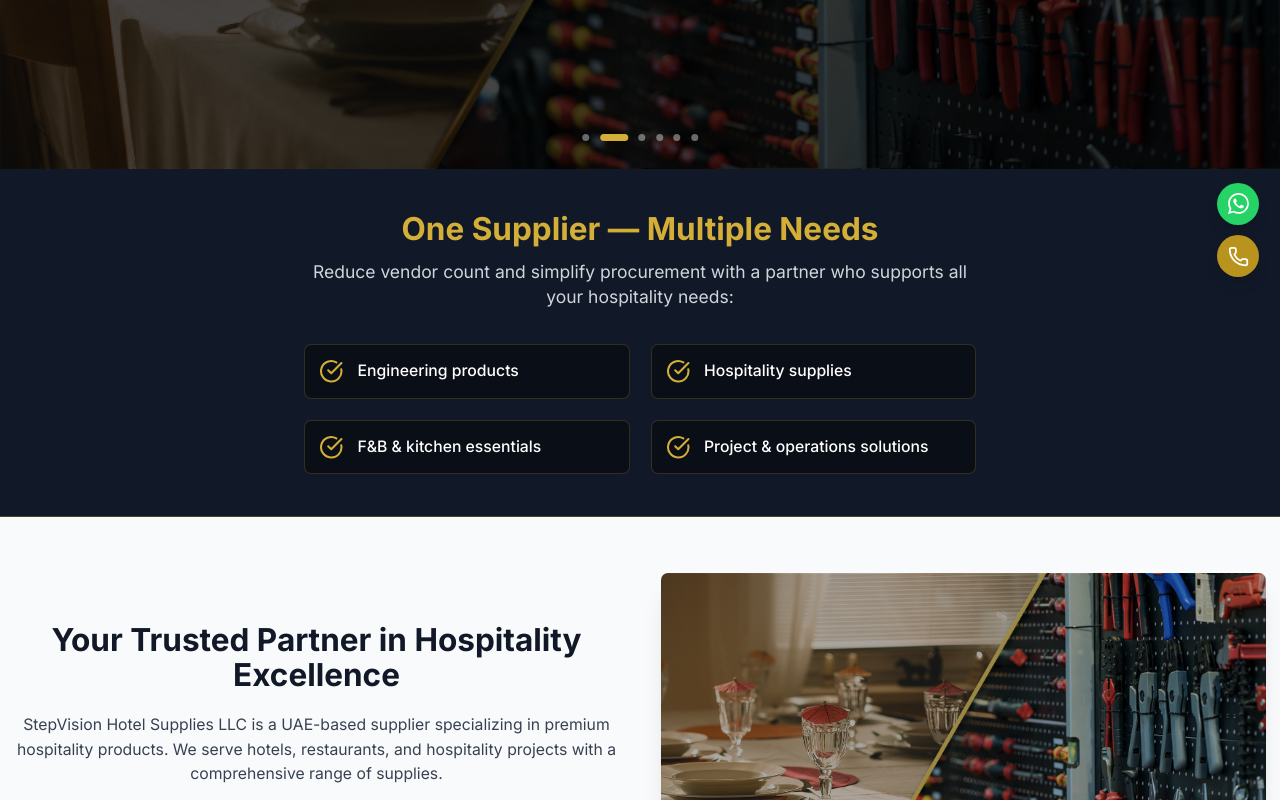
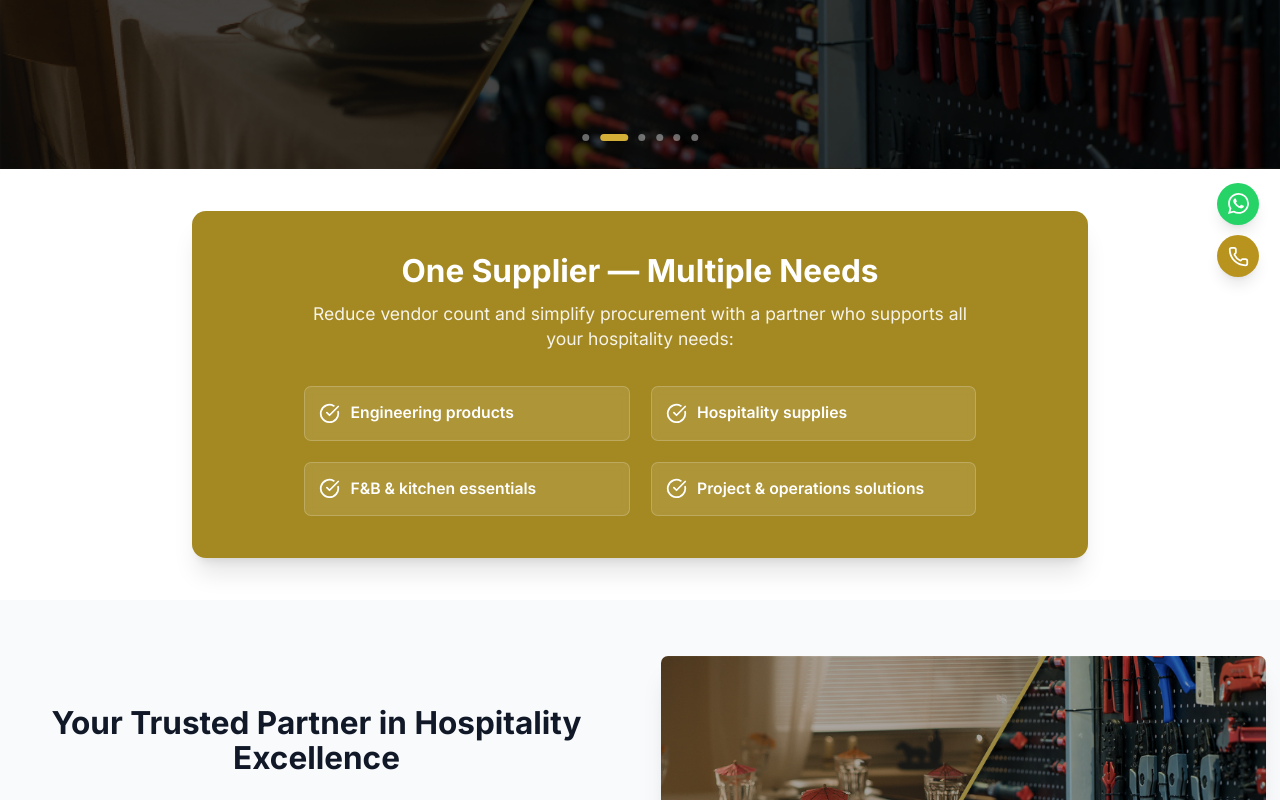
Before and after one commit to ayishamuneer4342-blip/STEPVISION, a Next.js app: page / in a window 1280 px wide. Shown: the part 502-1302 px from the top of the page. Built offline with nearby package versions, Linux system fonts and the light colour scheme.

Commit message:
Update homepage: Add One Supplier section and remove redundant old section

```diff
--- a/src/app/page.tsx
+++ b/src/app/page.tsx
@@ -18,37 +18,39 @@ export default function HomePage() {
       {/* Hero Slider */}
       <HeroSlider />
 
-      {/* One Supplier — Multiple Needs (Moved from About & Restyled) */}
-      <section className="bg-neutral-900 py-12 border-b border-[#d4af37]/30">
-        <div className="container mx-auto px-4">
-          <div className="max-w-5xl mx-auto">
-            <h3 className="text-3xl md:text-4xl font-bold mb-4 text-center text-[#d4af37]">
+      {/* One Supplier - Multiple Needs Section */}
+      <section className="py-12 bg-white">
+        <div className="container">
+          <div className="bg-[#a48922] rounded-2xl p-8 md:p-12 shadow-xl text-center text-white max-w-5xl mx-auto">
+            <h2 className="text-3xl md:text-4xl font-bold mb-4">
               One Supplier — Multiple Needs
-            </h3>
-            <p className="text-lg md:text-xl mb-10 text-neutral-300 text-center max-w-3xl mx-auto">
+            </h2>
+            <p className="text-lg md:text-xl text-white/90 mb-10 max-w-3xl mx-auto">
               Reduce vendor count and simplify procurement with a partner who supports all your hospitality needs:
             </p>
-            <div className="grid grid-cols-1 md:grid-cols-2 gap-6 max-w-3xl mx-auto">
-              <div className="flex items-center space-x-4 bg-black/40 border border-[#d4af37]/20 rounded-lg p-4 hover:border-[#d4af37]/50 transition-colors">
-                <CheckCircle className="w-7 h-7 text-[#d4af37] flex-shrink-0" />
-                <span className="text-lg font-medium text-white">Engineering products</span>
+
+            <div className="grid md:grid-cols-2 gap-6 max-w-3xl mx-auto text-left">
+              <div className="bg-white/10 rounded-lg p-4 flex items-center backdrop-blur-sm border border-white/20">
+                <CheckCircle className="w-6 h-6 text-white mr-3 flex-shrink-0" />
+                <span className="font-semibold text-lg">Engineering products</span>
               </div>
-              <div className="flex items-center space-x-4 bg-black/40 border border-[#d4af37]/20 rounded-lg p-4 hover:border-[#d4af37]/50 transition-colors">
-                <CheckCircle className="w-7 h-7 text-[#d4af37] flex-shrink-0" />
-                <span className="text-lg font-medium text-white">Hospitality supplies</span>
+              <div className="bg-white/10 rounded-lg p-4 flex items-center backdrop-blur-sm border border-white/20">
+                <CheckCircle className="w-6 h-6 text-white mr-3 flex-shrink-0" />
+                <span className="font-semibold text-lg">Hospitality supplies</span>
               </div>
-              <div className="flex items-center space-x-4 bg-black/40 border border-[#d4af37]/20 rounded-lg p-4 hover:border-[#d4af37]/50 transition-colors">
-                <CheckCircle className="w-7 h-7 text-[#d4af37] flex-shrink-0" />
-                <span className="text-lg font-medium text-white">F&B & kitchen essentials</span>
+              <div className="bg-white/10 rounded-lg p-4 flex items-center backdrop-blur-sm border border-white/20">
+                <CheckCircle className="w-6 h-6 text-white mr-3 flex-shrink-0" />
+                <span className="font-semibold text-lg">F&B & kitchen essentials</span>
               </div>
-              <div className="flex items-center space-x-4 bg-black/40 border border-[#d4af37]/20 rounded-lg p-4 hover:border-[#d4af37]/50 transition-colors">
-                <CheckCircle className="w-7 h-7 text-[#d4af37] flex-shrink-0" />
-                <span className="text-lg font-medium text-white">Project & operations solutions</span>
+              <div className="bg-white/10 rounded-lg p-4 flex items-center backdrop-blur-sm border border-white/20">
+                <CheckCircle className="w-6 h-6 text-white mr-3 flex-shrink-0" />
+                <span className="font-semibold text-lg">Project & operations solutions</span>
               </div>
             </div>
           </div>
         </div>
       </section>
+
 
       {/* Introduction Block */}
       <section className="py-16 bg-neutral-50">
```
